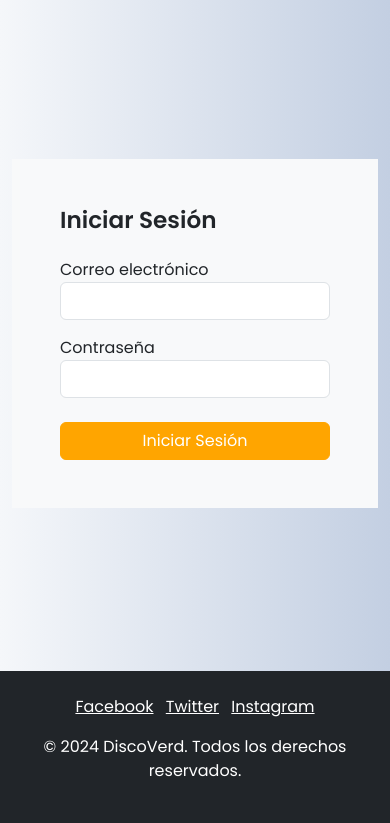
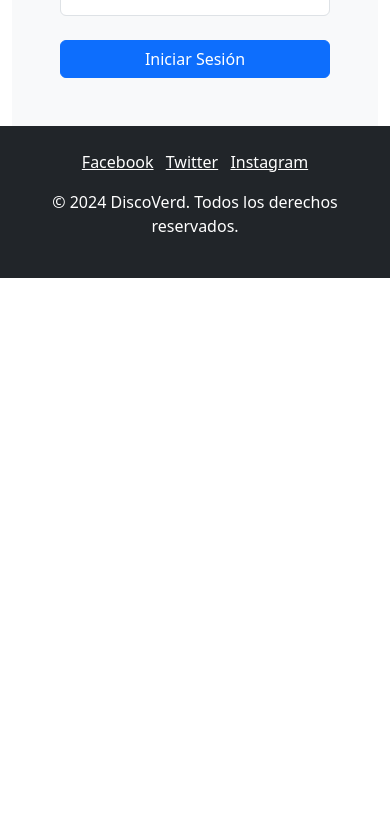
Before and after one commit to AngelgarciaJ/DiscoVerd, a Django app: page /estudiantes/login/ in a window 390 px wide; the page is wider, and only the part inside the window is pictured. Shown: the part 337-1160 px from the top of that part. After the commit the page ends 615 px from the top of that part, so only its background shows below. Run offline with Django 5.2, Linux system fonts and the light colour scheme.

Commit message:
dasboard css modiff

```diff
--- a/MVT_discoverd/static/css/estudiantes/login.css
+++ b/MVT_discoverd/static/css/estudiantes/login.css
@@ -1,44 +1,24 @@
-/* Tipografía */
-body {
-    font-family: 'Poppins', sans-serif;
+/* Encabezado (logo) */
+.logo {
+    max-width: 50px; /* Tamaño máximo del logo */
+    height: auto;
 }
 
-h3 {
-    font-family: 'Poppins', sans-serif;
-    font-weight: 600;
+/* Responsividad para el logo */
+@media (min-width: 992px) {
+    .logo {
+        max-width: 100px; /* Ajuste del logo en pantallas grandes */
+    }
 }
 
-/* Imagen y formulario */
-.login-section {
-    min-height: 80vh;
-    background: linear-gradient(to right, #f5f7fa, #c3cfe2); /* Degradado cálido */
+@media (max-width: 768px) {
+    .logo {
+        max-width: 80px; /* Ajuste en pantallas medianas */
+    }
 }
 
-.bg-image img {
-    width: 100%;
-    height: 100%;
-    object-fit: cover;
+@media (max-width: 576px) {
+    .logo {
+        max-width: 60px; /* Ajuste en pantallas pequeñas */
+    }
 }
-
-.btn-primary {
-    background-color: #FFA500;
-    border-color: #FFA500;
-}
-
-.btn-primary:hover {
-    background-color: #FF8C00;
-    border-color: #FF8C00;
-}
-
-/* Pie de página */
-.footer {
-    background-color: #333;
-}
-
-.footer a {
-    color: #FFA500;
-}
-
-.footer a:hover {
-    color: #FF8C00;
-}
--- a/MVT_discoverd/templates/estudiantes/login.html
+++ b/MVT_discoverd/templates/estudiantes/login.html
@@ -1,27 +1,3 @@
-<!-- <!DOCTYPE html>
-<html lang="en">
-<head>
-    {% load static %}
-    <meta charset="UTF-8">
-    <meta name="viewport" content="width=device-width, initial-scale=1.0">
-    <title>Login Estudiantes - DiscoVerd</title>
-</head>
-<body>
-    <h2>Iniciar Sesión Estudiantes</h2>
-    {% if error %}
-        <p style="color:red;">{{ error }}</p>
-    {% endif %}
-    <form method="POST">
-        {% csrf_token %}
-        <label for="username">Usuario:</label>
-        <input type="text" id="username" name="username">
-        <label for="password">Contraseña:</label>
-        <input type="password" id="password" name="password">
-        <button type="submit">Ingresar</button>
-    </form>
-</body>
-</html> -->
-
 <!DOCTYPE html>
 <html lang="es">
 <head>
@@ -44,7 +20,7 @@
             <img src="{% static 'img/logos/FINES1.png' %}" alt="Logo" class="logo">
             <nav>
                 <ul class="nav">
-                    <li class="nav-item"><a class="nav-link" href="{% url 'login_estudiantes' %}">Inicio</a></li>
+                    <li class="nav-item"><a class="nav-link" href="{% url 'landing_estudiantes' %}">Inicio</a></li>
                     <li class="nav-item"><a class="nav-link" href="{% url 'registro_estudiantes' %}">Registrarse</a></li>
                     <li class="nav-item"><a class="nav-link" href="#">Acerca de</a></li>
                     <li class="nav-item"><a class="nav-link" href="#">Eventos</a></li>
@@ -61,18 +37,21 @@
                 <div class="col-lg-6 d-none d-lg-block bg-image">
                     <img src="{% static 'img/estudiantes/img_registro.jpg' %}" class="img-fluid" alt="Imagen de estudiantes">
                     <div class="text-center mt-4">
-                        <a href="#" class="btn btn-primary">Registrarse</a>
+                        <a href="{% url 'registro_estudiantes' %}" class="btn btn-primary">Registrarse</a>
                     </div>
                 </div>
 
                 <!-- Formulario de login -->
                 <div class="col-lg-6 bg-light p-5">
                     <h3 class="mb-4">Iniciar Sesión</h3>
+                    {% if error %}
+                        <p style="color:red;">{{ error }}</p>
+                    {% endif %}
                     <form action="{% url 'login_estudiantes' %}" method="POST">
                         {% csrf_token %}
                         <div class="form-group mb-3">
-                            <label for="email">Correo electrónico</label>
-                            <input type="email" class="form-control" id="email" name="email" required>
+                            <label for="username">Usuario</label>
+                            <input type="text" class="form-control" id="username" name="username" required>
                         </div>
                         <div class="form-group mb-4">
                             <label for="password">Contraseña</label>
--- a/MVT_discoverd/urls.py
+++ b/MVT_discoverd/urls.py
@@ -17,9 +17,9 @@ urlpatterns = [
     path('estudiantes/perfilamiento/', views.perfilamiento_estudiantes, name='perfilamiento_estudiantes'),
     # path('estudiantes/dashboard/', views.dashboard_estudiantes, name='dashboard_estudiantes'),
     # # para dasboard
-    # path('dashboard/', views.dashboard_estudiantes, name='dashboard_estudiante'),
-    # path('eventos/<int:evento_id>/', views.evento_detalle, name='evento_detalle'),
-    # path('perfil/', views.perfil_estudiante, name='perfil_estudiante'),
+    path('dashboard/', views.dashboard_estudiantes, name='dashboard_estudiantes'),
+    path('eventos/<int:evento_id>/', views.evento_detalle, name='evento_detalle'),
+    path('perfil/', views.perfil_estudiante, name='perfil_estudiante'),
     # # path('eventos_generales/', views.eventos_generales, name='eventos_generales'),
     # # path('estadisticas/', views.estadisticas_dashboard, name='estadisticas'),
 ]
```
Also changed, not shown: MVT_discoverd/templates/estudiantes/dashboard.html (+3 -24 lines), myproject/settings.py (+8 -0 lines), MVT_discoverd/static/css/estudiantes/dashboard.css (indentation only), db.sqlite3.
